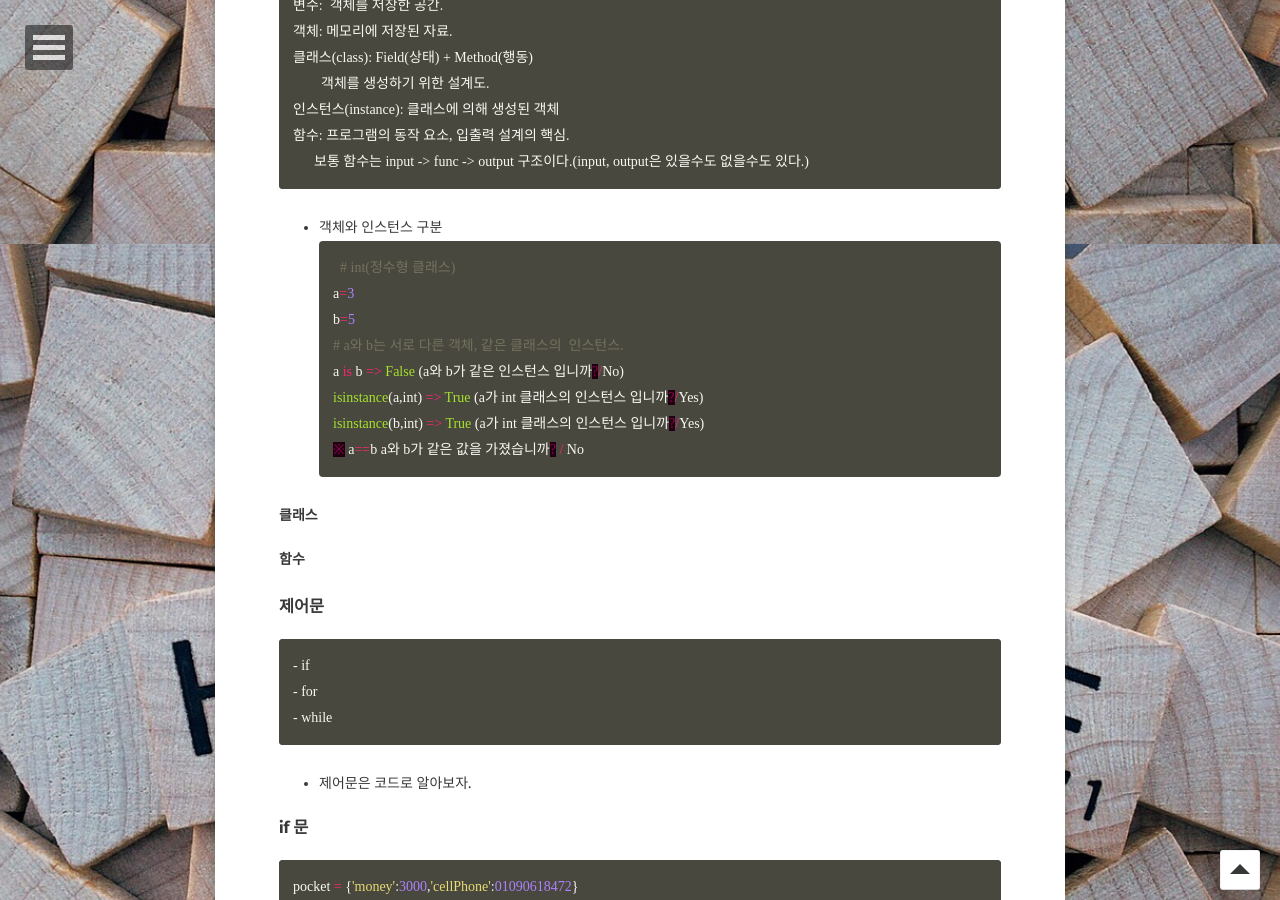
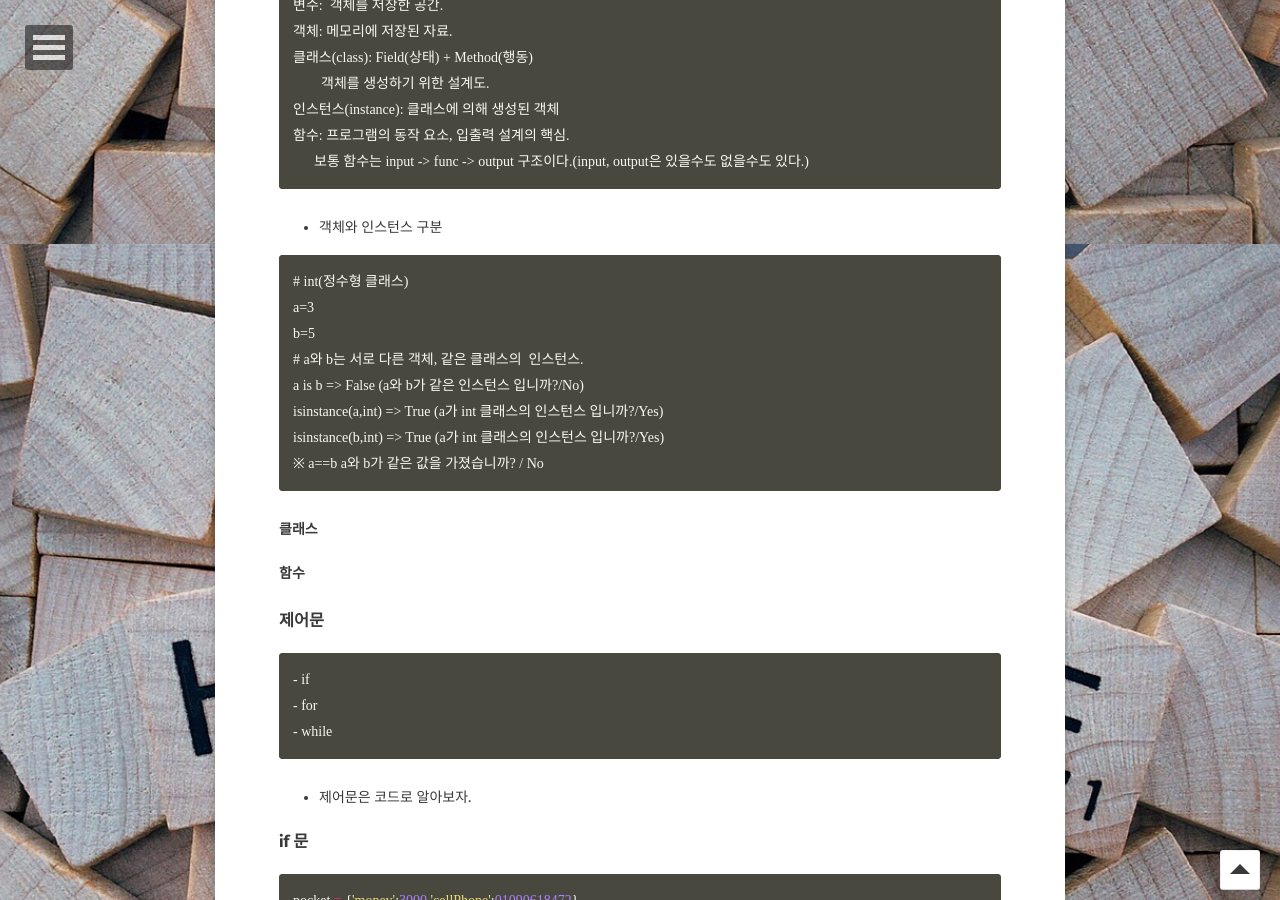
Before and after one commit to Jungjihyuk/JH_Life, a Jekyll site: the page built from _posts/2019-01-23-python.md, in a window 1280 px wide and 900 px high, scrolled down 2456 px. Built offline with Jekyll 4.4.1, drawn with Linux system fonts in a browser that asks for light colours; some web fonts are replaced; comment, search, counter and statistics services are not loaded.

Commit message:
python 수정

````diff
--- a/_posts/2019-01-23-python.md
+++ b/_posts/2019-01-23-python.md
@@ -44,7 +44,8 @@ tag:
       보통 함수는 input -> func -> output 구조이다.(input, output은 있을수도 없을수도 있다.)
 ```
 * 객체와 인스턴스 구분
-```python
+
+```
 # int(정수형 클래스)
 a=3
 b=5
````
